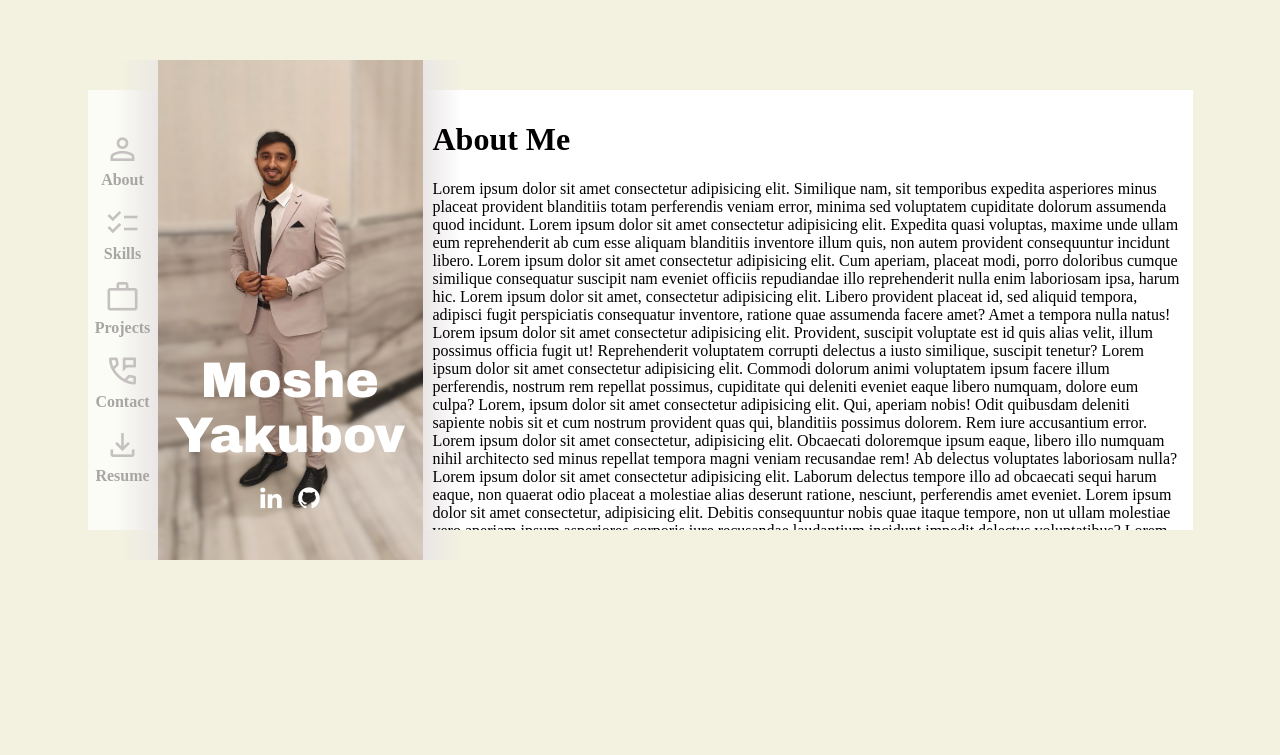
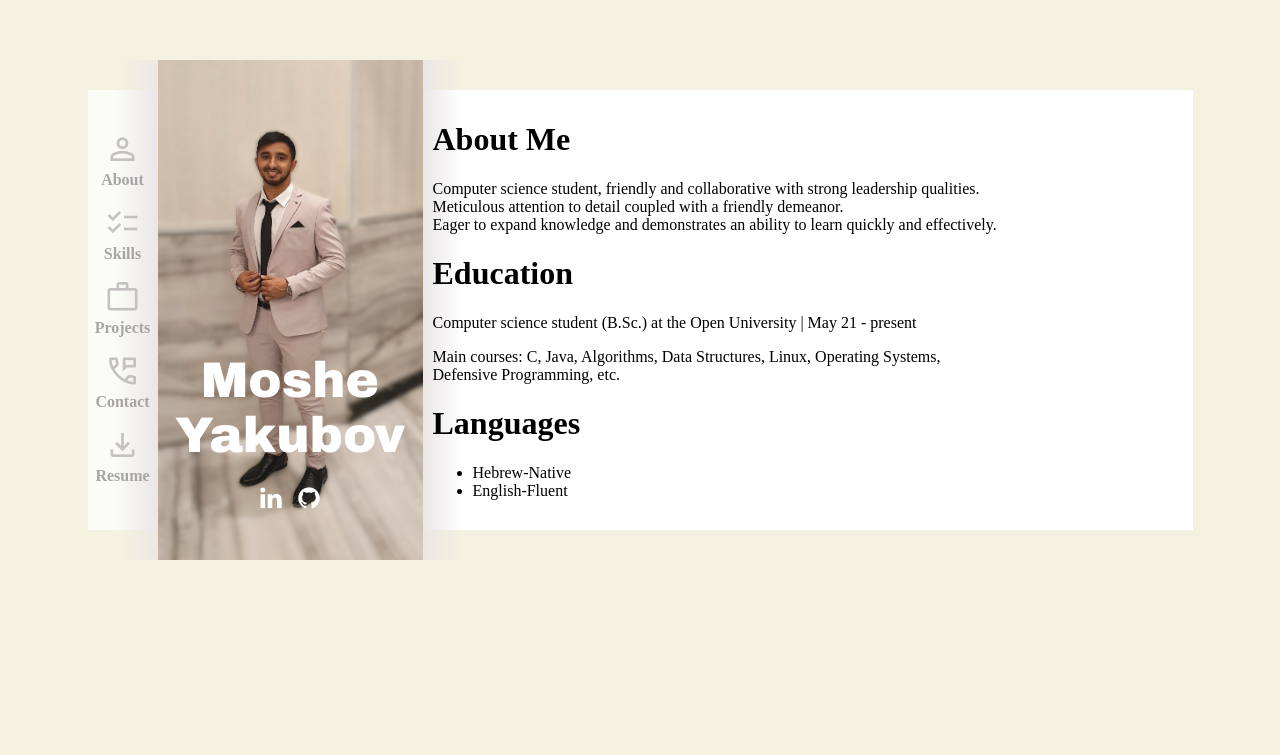
Before and after one commit to mosheyaku/resume, a Django app: page / in a window 1280 px wide. Shown: the top 755 px of the page. Run offline with Django 4.2, Linux system fonts and the light colour scheme.

Commit message:
Added a description to the About page.

```diff
--- a/resume/templates/resume/index.html
+++ b/resume/templates/resume/index.html
@@ -1,60 +1,31 @@
 {% extends "base.html" %}
 
 {% block content %}
- <h1>About Me</h1>
-        <p>
-          Lorem ipsum dolor sit amet consectetur adipisicing elit. Similique
-          nam, sit temporibus expedita asperiores minus placeat provident
-          blanditiis totam perferendis veniam error, minima sed voluptatem
-          cupiditate dolorum assumenda quod incidunt. Lorem ipsum dolor sit amet
-          consectetur adipisicing elit. Expedita quasi voluptas, maxime unde
-          ullam eum reprehenderit ab cum esse aliquam blanditiis inventore illum
-          quis, non autem provident consequuntur incidunt libero. Lorem ipsum
-          dolor sit amet consectetur adipisicing elit. Cum aperiam, placeat
-          modi, porro doloribus cumque similique consequatur suscipit nam
-          eveniet officiis repudiandae illo reprehenderit nulla enim laboriosam
-          ipsa, harum hic. Lorem ipsum dolor sit amet, consectetur adipisicing
-          elit. Libero provident placeat id, sed aliquid tempora, adipisci fugit
-          perspiciatis consequatur inventore, ratione quae assumenda facere
-          amet? Amet a tempora nulla natus! Lorem ipsum dolor sit amet
-          consectetur adipisicing elit. Provident, suscipit voluptate est id
-          quis alias velit, illum possimus officia fugit ut! Reprehenderit
-          voluptatem corrupti delectus a iusto similique, suscipit tenetur?
-          Lorem ipsum dolor sit amet consectetur adipisicing elit. Commodi
-          dolorum animi voluptatem ipsum facere illum perferendis, nostrum rem
-          repellat possimus, cupiditate qui deleniti eveniet eaque libero
-          numquam, dolore eum culpa? Lorem, ipsum dolor sit amet consectetur
-          adipisicing elit. Qui, aperiam nobis! Odit quibusdam deleniti sapiente
-          nobis sit et cum nostrum provident quas qui, blanditiis possimus
-          dolorem. Rem iure accusantium error. Lorem ipsum dolor sit amet
-          consectetur, adipisicing elit. Obcaecati doloremque ipsum eaque,
-          libero illo numquam nihil architecto sed minus repellat tempora magni
-          veniam recusandae rem! Ab delectus voluptates laboriosam nulla? Lorem
-          ipsum dolor sit amet consectetur adipisicing elit. Laborum delectus
-          tempore illo ad obcaecati sequi harum eaque, non quaerat odio placeat
-          a molestiae alias deserunt ratione, nesciunt, perferendis amet
-          eveniet. Lorem ipsum dolor sit amet consectetur, adipisicing elit.
-          Debitis consequuntur nobis quae itaque tempore, non ut ullam molestiae
-          vero aperiam ipsum asperiores corporis iure recusandae laudantium
-          incidunt impedit delectus voluptatibus? Lorem ipsum dolor sit, amet
-          consectetur adipisicing elit. Ab fugit consectetur cum vero. Debitis
-          porro quos ex animi quod quidem nulla laboriosam quae ipsum natus.
-          Molestiae ullam quae molestias culpa. Lorem ipsum dolor sit amet
-          consectetur adipisicing elit. Placeat assumenda officia velit totam
-          dolores ex delectus illum ad soluta rerum nostrum itaque, blanditiis
-          nulla, ipsam eaque error repellendus esse odit. Lorem ipsum dolor, sit
-          amet consectetur adipisicing elit. Soluta, dolores esse itaque fuga
-          nesciunt vitae deserunt quam ex incidunt facilis corrupti fugiat quas
-          a nostrum enim repellat officia excepturi consequuntur? Lorem ipsum
-          dolor sit amet consectetur adipisicing elit. Rerum magni excepturi
-          eos, deserunt atque fugit laudantium deleniti laboriosam odit,
-          maiores, non modi itaque placeat amet adipisci error sint fugiat iure!
-          Lorem ipsum, dolor sit amet consectetur adipisicing elit. Expedita
-          sapiente, eius tenetur et quidem eveniet nesciunt distinctio qui, fuga
-          eaque soluta consequuntur sunt, omnis velit quos in? Velit,
-          repellendus quidem. Lorem ipsum dolor sit amet consectetur adipisicing
-          elit. Alias sapiente perspiciatis ratione facilis reprehenderit
-          consequuntur soluta aspernatur, voluptates unde, voluptate tempore
-          quos dolore id repellendus dolor numquam, delectus quibusdam. Commodi!
-        </p>
+    <h1>About Me</h1>
+    <p>
+        Computer science student, friendly and collaborative with strong leadership qualities.<br>
+        Meticulous attention to detail coupled with a friendly demeanor.<br>
+        Eager to expand knowledge and demonstrates an ability to learn quickly and effectively.
+    </p>
+
+    <h1>Education</h1>
+    <p>
+        Computer science student (B.Sc.) at the Open University | May 21 - present
+    </p>
+
+    <p>
+        Main courses: C, Java, Algorithms, Data Structures, Linux, Operating Systems,<br>
+        Defensive Programming, etc.
+    </p>
+
+    <h1>Languages</h1>
+    <ul>
+        <li>
+            Hebrew-Native
+        </li>
+        <li>
+            English-Fluent
+        </li>
+    </ul>
+
 {% endblock %}
--- a/static/apps.css
+++ b/static/apps.css
@@ -29,6 +29,22 @@ body {
     z-index: 2;
     position: relative;
     text-align: center;
+}
+
+.navigation-bar ul {
+    list-style-type: none;
+    padding: 0;
+    margin: 0;
+}
+
+.navigation-bar li {
+    margin-bottom: 10px;
+    padding-top: 6px;
+    font-size: 16px;
+    /*color: #b2afaf;*/
+    color: #a8a5a5;
+    font-weight: bold;
+    font-family: "Guttman Yad-Brush", serif;
 }
 
 .image-container {
@@ -83,22 +99,6 @@ body {
 
 .content::-webkit-scrollbar-track {
     background-color: #f0f0f0;
-}
-
-ul {
-    list-style-type: none;
-    padding: 0;
-    margin: 0;
-}
-
-li {
-    margin-bottom: 10px;
-    padding-top: 6px;
-    font-size: 16px;
-    /*color: #b2afaf;*/
-    color: #a8a5a5;
-    font-weight: bold;
-    font-family: "Guttman Yad-Brush";
 }
 
 .div1,
```
